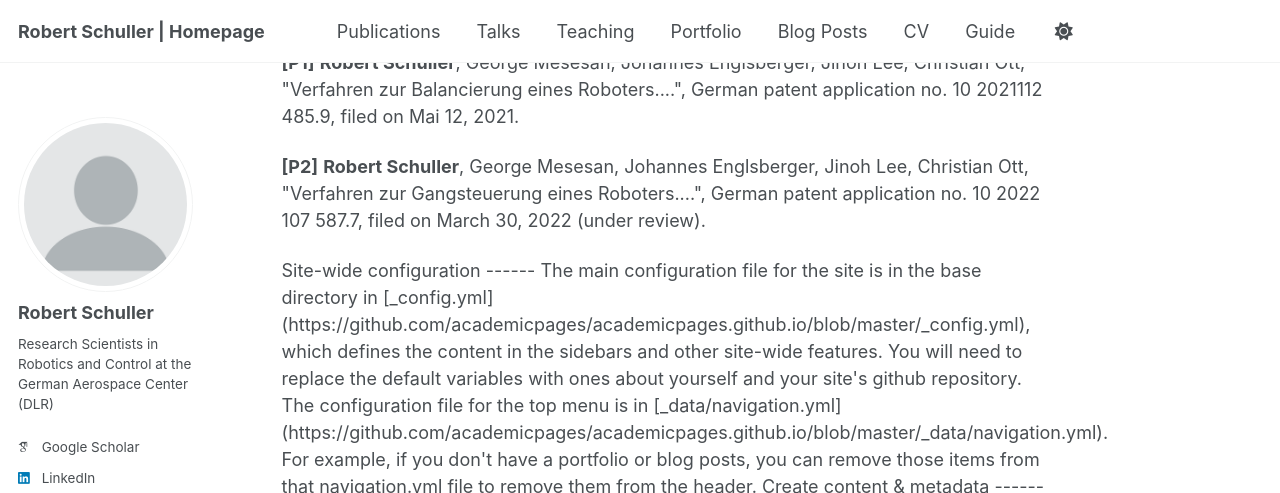
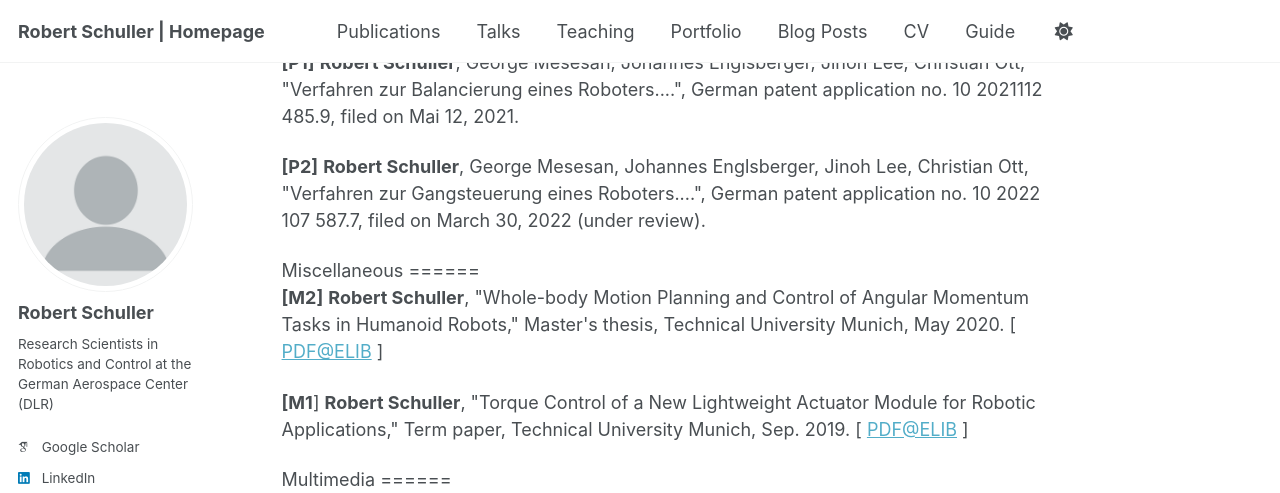
Before and after one commit to RoSchuller/RoSchuller.github.io, a Jekyll site: the page built from _pages/about.md, in a window 1280 px wide and 1400 px high, scrolled down 1224 px. Shown: the top 493 px of the window. Built offline with Jekyll 4.4.1, drawn with Linux system fonts in a browser that asks for light colours; some web fonts are replaced; some of the changed text lies outside the part shown; grey boxes are pictures that could not be loaded.

Commit message:
Update about.md

```diff
--- a/_pages/about.md
+++ b/_pages/about.md
@@ -45,26 +45,30 @@ Patents
 <p>
 	<strong>&#91;P2</strong><strong>&#93;</strong> <strong>Robert Schuller</strong>, George&nbsp;Mesesan, Johannes Englsberger, Jinoh Lee, Christian Ott, &quot;Verfahren zur Gangsteuerung eines Roboters....&quot;, German patent application no. 10 2022 107 587.7, filed on March 30, 2022 &#40;under review&#41;.</p>
 
-Site-wide configuration
-------
-The main configuration file for the site is in the base directory in [_config.yml](https://github.com/academicpages/academicpages.github.io/blob/master/_config.yml), which defines the content in the sidebars and other site-wide features. You will need to replace the default variables with ones about yourself and your site's github repository. The configuration file for the top menu is in [_data/navigation.yml](https://github.com/academicpages/academicpages.github.io/blob/master/_data/navigation.yml). For example, if you don't have a portfolio or blog posts, you can remove those items from that navigation.yml file to remove them from the header.
+Miscellaneous
+======
+<p>
+	<strong>&#91;M2&#93;</strong> <strong>Robert Schuller</strong>, &quot;Whole-body Motion Planning and Control of Angular Momentum Tasks in Humanoid Robots,&quot; Master&#39;s thesis, Technical University Munich, May 2020. &#91; <a href="https://elib.dlr.de/135805/">PDF@ELIB</a> &#93;</p>
+<p>
+	<strong>&#91;M1</strong>&#93; <strong>Robert Schuller</strong>, &quot;Torque Control of a New Lightweight Actuator Module for Robotic Applications,&quot; Term paper, Technical University Munich, Sep. 2019. &#91; <a href="https://elib.dlr.de/129651/">PDF@ELIB</a> &#93;</p>
 
-Create content & metadata
-------
-For site content, there is one markdown file for each type of content, which are stored in directories like _publications, _talks, _posts, _teaching, or _pages. For example, each talk is a markdown file in the [_talks directory](https://github.com/academicpages/academicpages.github.io/tree/master/_talks). At the top of each markdown file is structured data in YAML about the talk, which the theme will parse to do lots of cool stuff. The same structured data about a talk is used to generate the list of talks on the [Talks page](https://academicpages.github.io/talks), each [individual page](https://academicpages.github.io/talks/2012-03-01-talk-1) for specific talks, the talks section for the [CV page](https://academicpages.github.io/cv), and the [map of places you've given a talk](https://academicpages.github.io/talkmap.html) (if you run this [python file](https://github.com/academicpages/academicpages.github.io/blob/master/talkmap.py) or [Jupyter notebook](https://github.com/academicpages/academicpages.github.io/blob/master/talkmap.ipynb), which creates the HTML for the map based on the contents of the _talks directory).
 
-**Markdown generator**
 
-The repository includes [a set of Jupyter notebooks](https://github.com/academicpages/academicpages.github.io/tree/master/markdown_generator
-) that converts a CSV containing structured data about talks or presentations into individual markdown files that will be properly formatted for the Academic Pages template. The sample CSVs in that directory are the ones I used to create my own personal website at stuartgeiger.com. My usual workflow is that I keep a spreadsheet of my publications and talks, then run the code in these notebooks to generate the markdown files, then commit and push them to the GitHub repository.
-
-How to edit your site's GitHub repository
-------
-Many people use a git client to create files on their local computer and then push them to GitHub's servers. If you are not familiar with git, you can directly edit these configuration and markdown files directly in the github.com interface. Navigate to a file (like [this one](https://github.com/academicpages/academicpages.github.io/blob/master/_talks/2012-03-01-talk-1.md) and click the pencil icon in the top right of the content preview (to the right of the "Raw | Blame | History" buttons). You can delete a file by clicking the trashcan icon to the right of the pencil icon. You can also create new files or upload files by navigating to a directory and clicking the "Create new file" or "Upload files" buttons.
-
-Example: editing a markdown file for a talk
-![Editing a markdown file for a talk](/images/editing-talk.png)
-
-For more info
-------
-More info about configuring Academic Pages can be found in [the guide](https://academicpages.github.io/markdown/), the [growing wiki](https://github.com/academicpages/academicpages.github.io/wiki), and you can always [ask a question on GitHub](https://github.com/academicpages/academicpages.github.io/discussions). The [guides for the Minimal Mistakes theme](https://mmistakes.github.io/minimal-mistakes/docs/configuration/) (which this theme was forked from) might also be helpful.
+Multimedia
+======
+<p>
+	<iframe allow="accelerometer; autoplay; clipboard-write; encrypted-media; gyroscope; picture-in-picture" allowfullscreen="" frameborder="0" height="315" src="https://www.youtube.com/embed/r3kK8hVDDIc" title="YouTube video player" width="560"></iframe></p>
+<p>
+	<strong>&#91;C2&#93; </strong>Gait generation frameworks for humanoid robots typically assume a constant centroidal angular momentum &#40;CAM&#41; throughout the walking cycle, which induces undesirable contact torques in the feet and results in performance degradation. In this work, we present a novel algorithm to learn the CAM online and include the obtained knowledge within the closed-form solutions of the Divergent Component of Motion &#40;DCM&#41; locomotion framework. To ensure a reduction of the contact torques at the desired center of pressure position, a CAM trajectory is generated and explicitly tracked by a wholebody controller.&nbsp;</p>
+<p>
+	&nbsp;</p>
+<p>
+	<iframe allow="accelerometer; autoplay; clipboard-write; encrypted-media; gyroscope; picture-in-picture" allowfullscreen="" frameborder="0" height="315" src="https://www.youtube.com/embed/pyrPQFUHV44" title="YouTube video player" width="560"></iframe></p>
+<p>
+	<strong>&#91;J1&#93;</strong>&nbsp; This video presents a push recovery algorithm for humanoid robots in balancing scenarios by exploiting the system&rsquo;s rotational dynamics. The robot actively generates centroidal angular momentum &#40;CAM&#41; references based on the force magnitude and direction of the push to counteract the disturbance and maintain its balance.</p>
+<p>
+	&nbsp;</p>
+<p>
+	<iframe allow="accelerometer; autoplay; clipboard-write; encrypted-media; gyroscope; picture-in-picture" allowfullscreen="" frameborder="0" height="315" src="https://www.youtube.com/embed/kmv6I5r1Rik" title="YouTube video player" width="560"></iframe></p>
+<p>
+	<span class="style-scope yt-formatted-string" dir="auto">This live demonstration was recorded during the virtual lab tour as part of the Humanoids conference 2020 in Munich. The video shows our humanoid robot TORO walking dynamically over compliant, elevated and rough terrain, as well as maintaining its balance in the presence of strong external pushes. </span></p>
```
